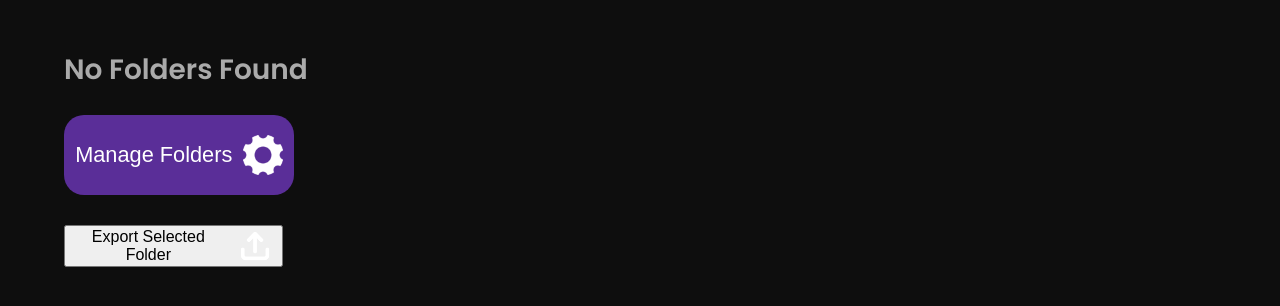
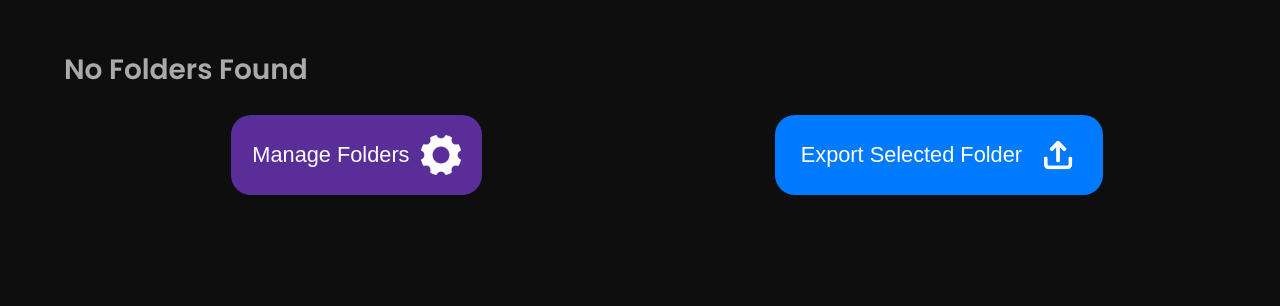
Before and after one commit to TroyAkbulut/AnimeSearchPrime, a Django app: page /animesearch/watchlist/ in a window 1280 px wide. Shown: the part 49-355 px from the top of the page. Run offline with Django 5.2, Linux system fonts and the light colour scheme; the visitor is signed in with stand-in values (Sample User, id 1); data comes from the database, SQL or seed files in the repository; data that the repository does not hold is empty.

Commit message:
Updated static files

```diff
--- a/AnimeSearchPrime/static/watchlist.css
+++ b/AnimeSearchPrime/static/watchlist.css
@@ -1,3 +1,14 @@
+.actions-container{
+    height: 20%;
+    width: 100%;
+    display: flex;
+}
+
+.action-form{
+    margin-right: auto;
+    margin-left: auto;
+}
+
 .icon-frame {
     height: 30px;
 }
@@ -7,8 +18,8 @@
 }
 
 .btn-settings{
-    width: 20%;
-    height: 10%;
+    width: 120%;
+    height: 55%;
     margin: 2vh 0;
     background: #5a2e98;
     color: white;
@@ -17,7 +28,18 @@
     border: none;
 }
 
-.btn-settings:hover {
+.btn-export{
+    width: 120%;
+    height: 55%;
+    margin: 2vh 0;
+    background: #007bff;
+    color: white;
+    font-size: 1.7vw;
+    border-radius: 20px;
+    border: none;
+}
+
+.btn-settings:hover, .btn-export:hover {
      cursor: pointer;
      filter: brightness(80%);
 }
```
Also changed, not shown: AnimeSearchPrime/static/images/export.png (added).
